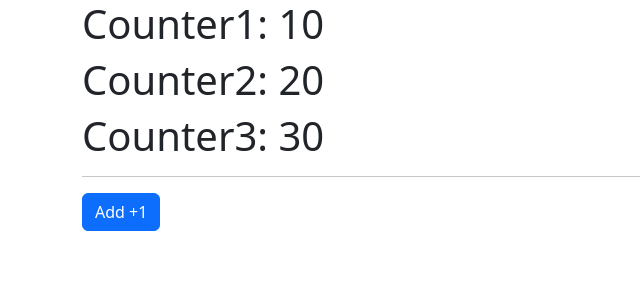
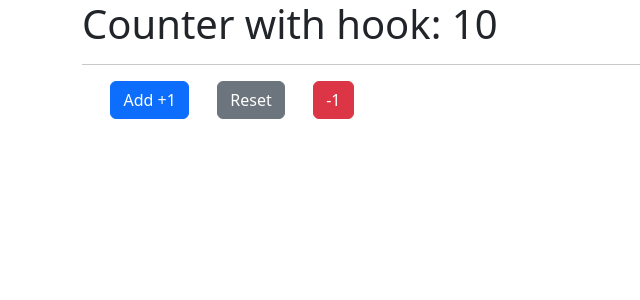
Before and after one commit to jonathanvargas2016/React-2022, a React (Vite) app in the folder 07-HooksApp/: page / in a window 1280 px wide. Shown: the top 300 px of the page, without its empty margins (0-640 px from the left). Built offline with nearby package versions, Linux system fonts and the light colour scheme.

Commit message:
custom hooks counter

```diff
--- /dev/null
+++ b/07-HooksApp/src/01-useState/CounterWithCustomHook.jsx
@@ -0,0 +1,21 @@
+import React from 'react'
+import { useCounter } from '../hook/useCounter'
+
+export const CounterWithCustomHook = () => {
+
+    const { counter, increment, decrement, reset } = useCounter()
+
+    return (
+        <>
+            <h1>Counter with hook: {counter} </h1>
+            <hr />
+
+            <div style={{ width: '300px', display: 'flex', justifyContent: 'space-evenly' }}>
+                {/* <button className='btn btn-primary' onClick={(event es el evento click) => increment(event)}>Add +1</button> */}
+                <button className='btn btn-primary' onClick={() => increment(2)}>Add +1</button>
+                <button className='btn btn-secondary' onClick={reset}>Reset</button>
+                <button className='btn btn-danger' onClick={() => decrement(2)}>-1</button>
+            </div>
+        </>
+    )
+}
--- /dev/null
+++ b/07-HooksApp/src/hook/useCounter.js
@@ -0,0 +1,22 @@
+import { useState } from "react"
+
+export const useCounter = (initialValue = 10) => {
+
+    const [counter, setCounter] = useState(initialValue)
+
+    const increment = (value = 1) => {
+        setCounter(counter  + value)
+    }
+    const decrement = (value = 1) => {
+        if(counter <= 0) return
+        setCounter(counter - value)
+    }
+    const reset = () => setCounter(initialValue)
+
+    return {
+        counter,
+        increment,
+        decrement,
+        reset
+    }
+}
--- a/07-HooksApp/src/main.jsx
+++ b/07-HooksApp/src/main.jsx
@@ -1,14 +1,15 @@
 import React from 'react'
 import ReactDOM from 'react-dom/client'
-import { CounterApp } from './01-useState/CounterApp'
-import { HooksApp } from './HooksApp'
+// import { CounterApp } from './01-useState/CounterApp'
+import { CounterWithCustomHook } from './01-useState/CounterWithCustomHook'
+// import { HooksApp } from './HooksApp'
 import './index.css'
 
 ReactDOM.createRoot(document.getElementById('root')).render(
   <React.StrictMode>
     {/* <HooksApp /> */}
     <div className='container'>
-      <CounterApp />
+      <CounterWithCustomHook />
     </div>
   </React.StrictMode>
 )
```
